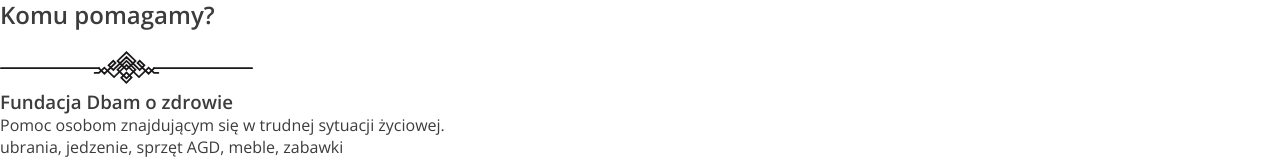
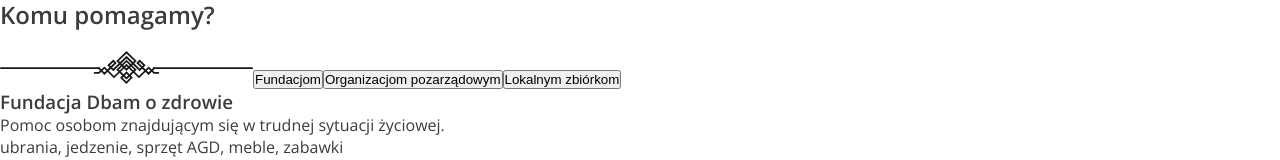
Before and after one commit to karopiechowiak/oddaj-rzeczy, a React (Create React App) app: page / in a window 1280 px wide. Shown: the part 2783-2943 px from the top of the page. Built offline with nearby package versions, Linux system fonts and the light colour scheme.

Commit message:
started to create basic filter

```diff
--- a/src/components/Home/HomeOrganisations.js
+++ b/src/components/Home/HomeOrganisations.js
@@ -1,4 +1,4 @@
-import React from "react";
+import React, { useState } from "react";
 import styled from "styled-components";
 import { colors, fonts } from "./../../styles/styles";
 import decorImage from "./../../assets/Decoration.svg";
@@ -11,11 +11,21 @@
 const HomeOrganisations = props => {
   console.log(props);
 
+  const [filter, setFilter] = useState("foundations");
+
   const { foundations, ngos, local } = props;
+  console.log(props[filter].list.map(item => console.log(item)));
+
   return (
     <section>
       <h2 id="organisations">Komu pomagamy?</h2>
       <StyledDecorImage src={decorImage} />
+      <button onClick={() => setFilter("foundations")}>Fundacjom</button>
+      <button onClick={() => setFilter("ngos")}>
+        Organizacjom pozarządowym
+      </button>
+      <button onClick={() => setFilter("local")}>Lokalnym zbiórkom</button>
+      <div>
         {foundations.list.map(item => {
           return (
             <article key={item.id}>
@@ -25,6 +35,8 @@
             </article>
           );
         })}
+        {/* <p>{props.[filter].map(item => console.log(item))}</p> */}
+      </div>
     </section>
   );
 };
```
Lines whose indentation alone changed are shown as unchanged.
